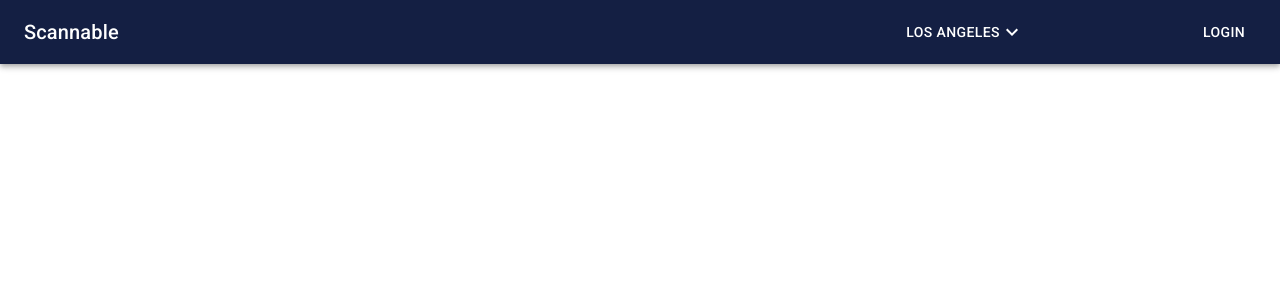
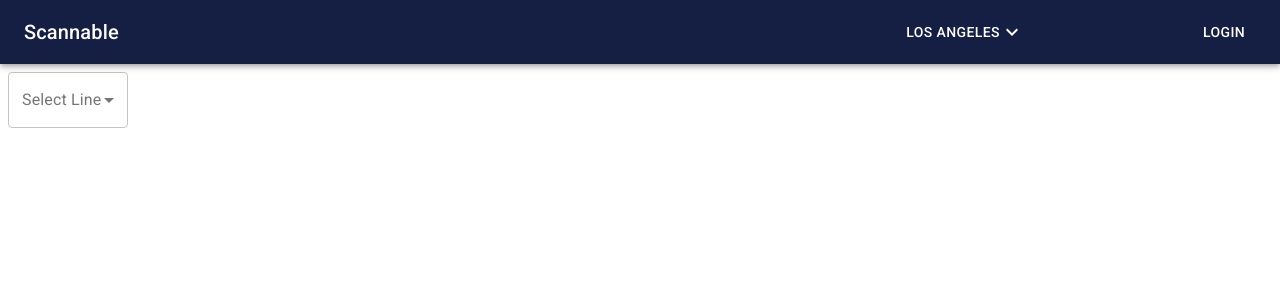
Before and after one commit to accbjt/scannable, a Next.js app in the folder client/: page / in a window 1280 px wide. Shown: the top 300 px of the page. Built offline with nearby package versions, Linux system fonts and the light colour scheme.

Commit message:
add select line

```diff
--- a/client/pages/index.js
+++ b/client/pages/index.js
@@ -8,6 +8,10 @@ import Button from '@material-ui/core/Button';
 import Menu from '@material-ui/core/Menu';
 import MenuItem from '@material-ui/core/MenuItem';
 import KeyboardArrowDownIcon from '@material-ui/icons/KeyboardArrowDown';
+
+import InputLabel from '@material-ui/core/InputLabel';
+import FormControl from '@material-ui/core/FormControl';
+import Select from '@material-ui/core/Select';
 
 const useStyles = makeStyles((theme) => ({
   root: {
@@ -23,12 +27,20 @@ const useStyles = makeStyles((theme) => ({
     color: 'white',
     marginRight: theme.spacing(20),
   },
+  formControl: {
+    margin: theme.spacing(1),
+    minWidth: 120,
+  },
+  selectEmpty: {
+    marginTop: theme.spacing(2),
+  },
 }));
 
 export default function Index() {
   const classes = useStyles();
   const [anchorEl, setAnchorEl] = React.useState(null);
   const [location, setLocation] = React.useState('Los Angeles');
+  const [line, setLine] = React.useState('');
 
   const handleClick = (event) => {
     setAnchorEl(event.currentTarget);
@@ -37,6 +49,10 @@ export default function Index() {
   const handleClose = (e) => {
     setAnchorEl(null);
     setLocation(e.target.innerText);
+  };
+
+  const handleLineChange = (event) => {
+    setLine(event.target.value);
   };
 
   return (
@@ -65,6 +81,27 @@ export default function Index() {
           <Button color="inherit">Login</Button>
         </Toolbar>
       </AppBar>
+
+      <FormControl variant="outlined" className={classes.formControl}>
+        <InputLabel id="demo-simple-select-filled-label">Select Line</InputLabel>
+        <Select
+          labelId="demo-simple-select-outlined-label"
+          id="demo-simple-select-outlined"
+          value={line}
+          onChange={handleLineChange}
+          label="Select Line"
+        >
+          <MenuItem value="">Select Line</MenuItem>
+          <MenuItem value="1">Line 1</MenuItem>
+          <MenuItem value="2">Line 2</MenuItem>
+          <MenuItem value="3">Line 3</MenuItem>
+          <MenuItem value="4">Line 4</MenuItem>
+          <MenuItem value="5">Line 5</MenuItem>
+          <MenuItem value="6">Line 6</MenuItem>
+          <MenuItem value="7">Line 7</MenuItem>
+          <MenuItem value="8">Line 8</MenuItem>
+        </Select>
+      </FormControl>
     </Container>
   );
 }
```
